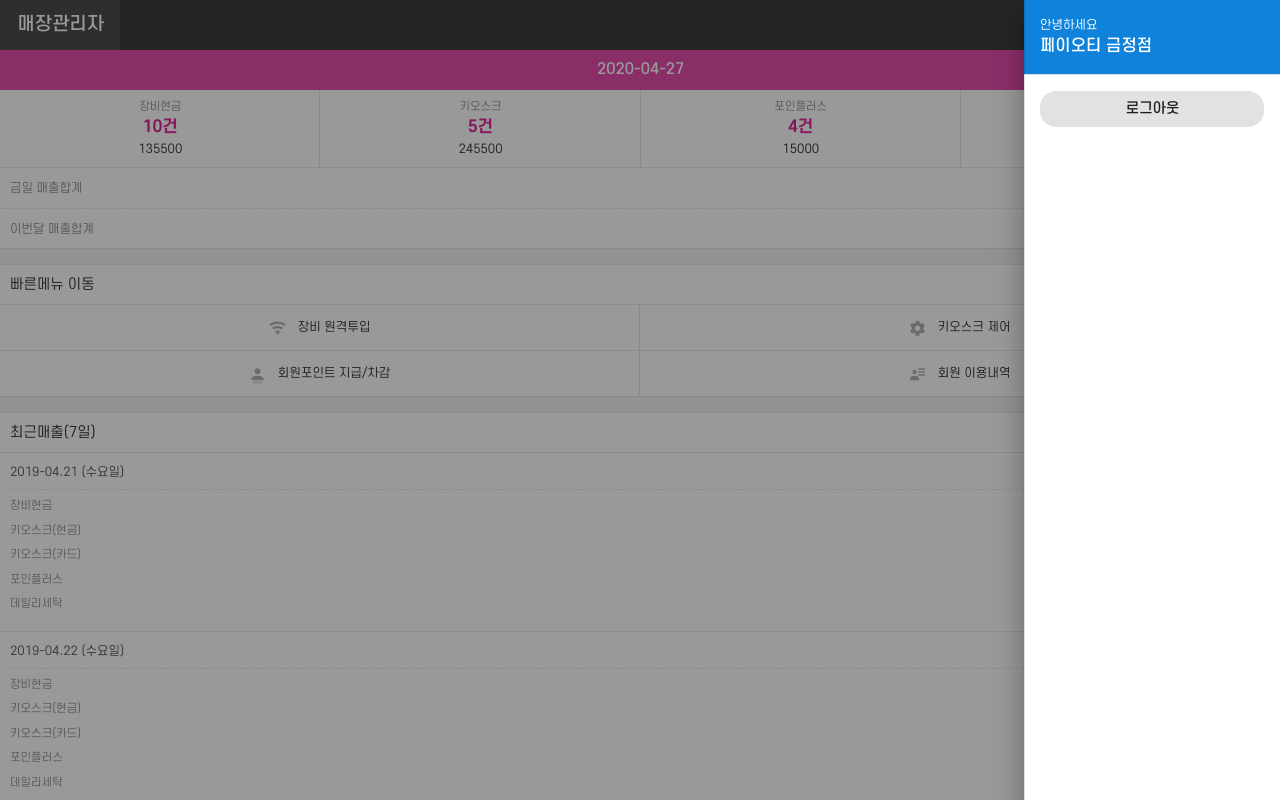
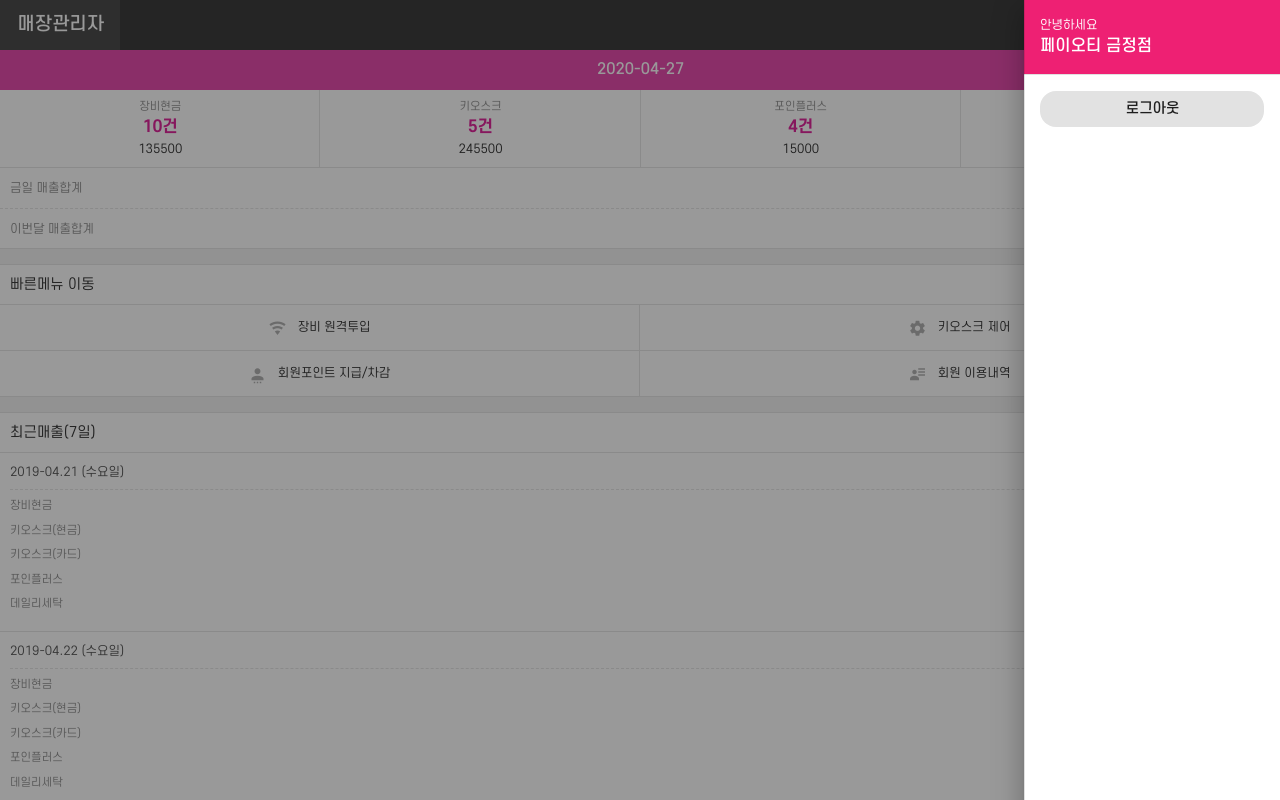
Before and after one commit to payot-inc/kiosk.admin.mobile, a Vue app: page / in a window 1280 px wide. Shown: the top 800 px of the page. Built offline with nearby package versions, Linux system fonts and the light colour scheme.

Commit message:
head컬러변경

```diff
--- a/src/components/drawers.vue
+++ b/src/components/drawers.vue
@@ -76,7 +76,7 @@ export default {
   display:flex;
   flex-direction: column;
   justify-content: center;
-  background:#0F83DB;
+  background:#EE2073;
   min-height:70px;
   padding:16px;
   p{padding:0px;margin:0px;color:#fff;}
```
